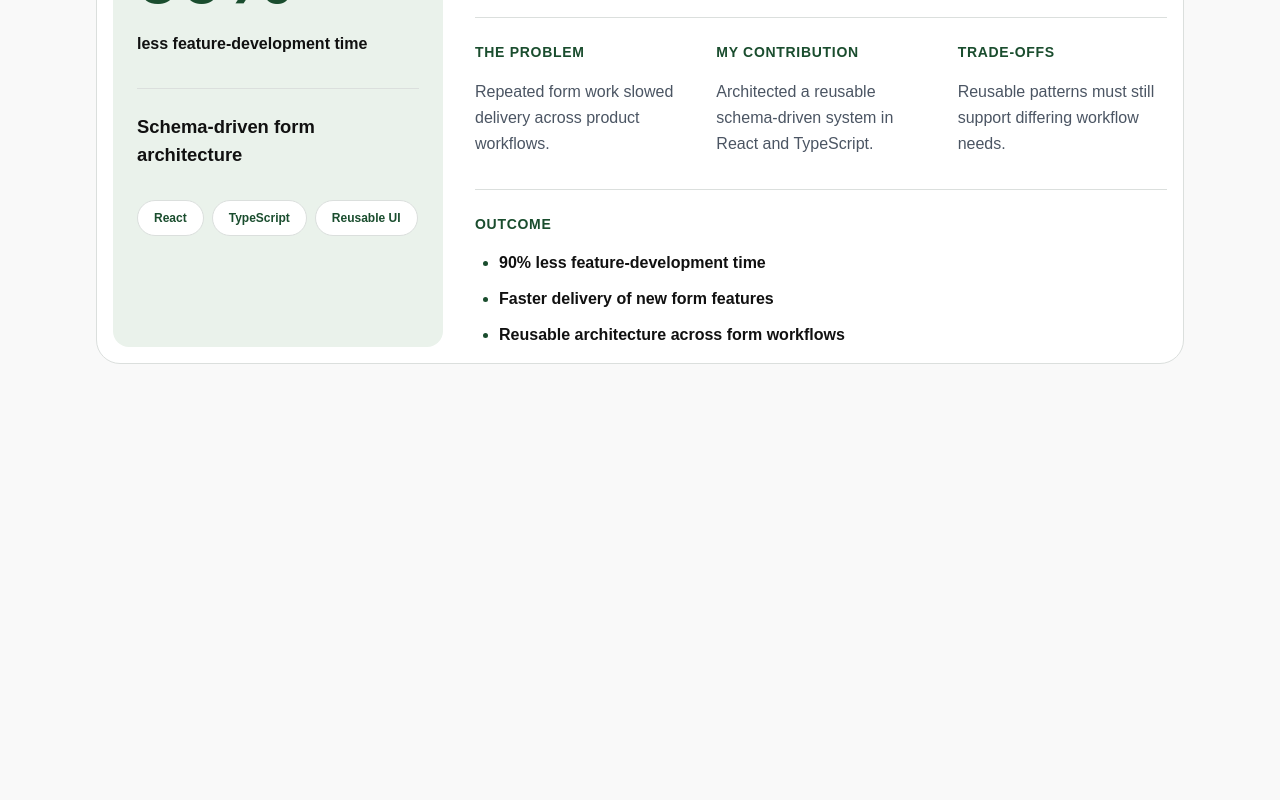
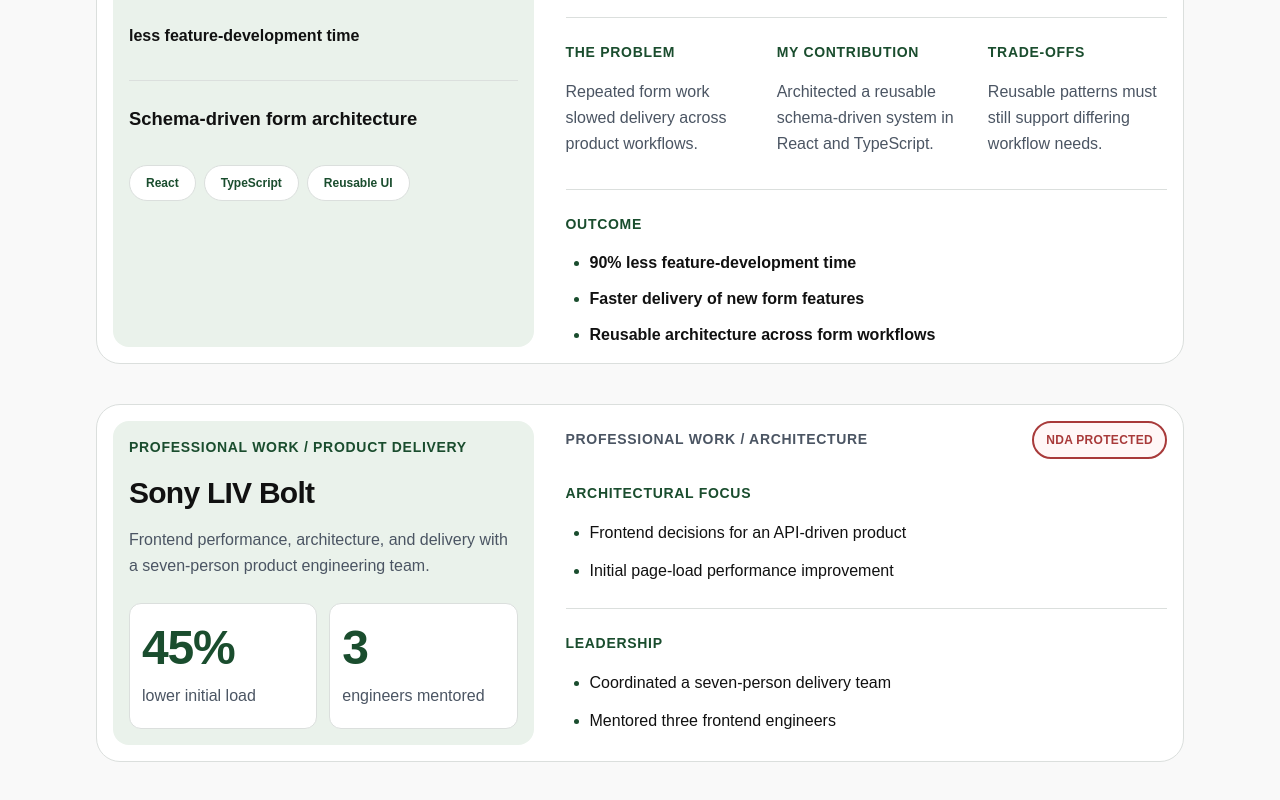
Before and after one commit to Abhishekumar93/portfolio-v2, a Next.js app: page / in a window 1280 px wide. Shown: the part 1244-2044 px from the top of the page. Before the commit the page ends 1648 px from the top, so only its background shows below. Built offline with nearby package versions, Linux system fonts and the light colour scheme.

Commit message:
Add ProductDeliveryCaseStudy component and update ProfessionalCaseStudyCard; enhance layout and metrics

```diff
--- a/app/globals.css
+++ b/app/globals.css
@@ -57,3 +57,7 @@ body {
   color: var(--foreground);
   font-family: Arial, Helvetica, sans-serif;
 }
+
+button {
+  cursor: pointer;
+}
--- a/components/Layout/Header/index.tsx
+++ b/components/Layout/Header/index.tsx
@@ -3,7 +3,7 @@ import ThemeToggle from "@/components/Theme/Toggle";
 
 const Header = () => {
   return (
-    <header className="relative z-10 border-b border-border bg-background px-3 font-sans text-foreground md:px-8 lg:px-12 xl:px-0">
+    <header className="sticky top-0 z-50 border-b border-border bg-background px-3 font-sans text-foreground md:px-8 lg:px-12 xl:px-0">
       <div className="mx-auto flex min-h-16 max-w-6xl items-center justify-between gap-4">
         <span className="text-xl font-bold tracking-tight">AK</span>
         <div className="flex items-center gap-2">
--- a/components/Sections/Metrics/index.tsx
+++ b/components/Sections/Metrics/index.tsx
@@ -25,7 +25,7 @@ const Metrics = () => {
       <dl className="mx-auto grid divide-y divide-border border-y border-divider sm:grid-cols-3 sm:divide-x sm:divide-y-0">
         <MetricItem title="Nearly 8 years" subtitle="Front-end engineering" />
         <MetricItem title="55% lower" subtitle="Initial freeze time" />
-        <MetricItem title="6 engineers" subtitle="Mentored" />
+        <MetricItem title="7 engineers" subtitle="Mentored" />
       </dl>
     </section>
   );
--- /dev/null
+++ b/components/Sections/ProfessionalCaseStudies/ProductDeliveryCaseStudy.tsx
@@ -0,0 +1,69 @@
+import ProfessionalCaseStudyCard from "./ProfessionalCaseStudyCard";
+
+const sonyLivMetrics = [
+  { value: "45%", label: "lower initial load" },
+  { value: "3", label: "engineers mentored" },
+];
+
+const detailHeadingClassName =
+  "text-[clamp(0.75rem,2.5vw,1.25rem)] md:text-[clamp(0.75rem,1.75vw,0.875rem)] font-bold uppercase tracking-wider text-accent";
+
+const detailListClassName =
+  "mt-4 list-disc space-y-3 pl-6 text-[clamp(1rem,3.75vw,1.15rem)] md:text-[clamp(0.875rem,1.5vw,1rem)] font-medium leading-relaxed text-foreground marker:text-accent";
+
+const ProductDeliveryCaseStudy = () => {
+  return (
+    <ProfessionalCaseStudyCard
+      featuredTitle="Professional Work / Product Delivery"
+      featuredContent={
+        <>
+          <h3
+            id="sony-liv-case-study-heading"
+            className="mt-4 wrap-break-word text-[clamp(1.25rem,4.15vw,1.5rem)] font-bold leading-tight tracking-tight text-foreground md:text-[26px] lg:text-[30px]"
+          >
+            Sony LIV Bolt
+          </h3>
+          <p className="mt-4 text-[clamp(1rem,3.75vw,1.15rem)] md:text-[clamp(0.875rem,1.5vw,1rem)] leading-relaxed text-text-secondary">
+            Frontend performance, architecture, and delivery with a seven-person
+            product engineering team.
+          </p>
+          <dl className="mt-6 grid gap-3 grid-cols-2">
+            {sonyLivMetrics.map(({ value, label }) => (
+              <div
+                key={label}
+                className="rounded-xl border border-border bg-surface px-3 py-5"
+              >
+                <dt className="text-[clamp(3rem,6.75vw,4.5rem)] md:text-[clamp(2rem,5vw,3rem)] font-bold leading-none tracking-tight text-accent">
+                  {value}
+                </dt>
+                <dd className="mt-3 text-[clamp(1rem,3.75vw,1.15rem)] md:text-[clamp(0.875rem,1.5vw,1rem)] font-medium leading-normal text-text-secondary">
+                  {label}
+                </dd>
+              </div>
+            ))}
+          </dl>
+        </>
+      }
+      detailsContent={
+        <>
+          <div className="mt-6">
+            <h4 className={detailHeadingClassName}>Architectural Focus</h4>
+            <ul className={detailListClassName}>
+              <li>Frontend decisions for an API-driven product</li>
+              <li>Initial page-load performance improvement</li>
+            </ul>
+          </div>
+          <div className="mt-6 border-t border-border pt-6">
+            <h4 className={detailHeadingClassName}>Leadership</h4>
+            <ul className={detailListClassName}>
+              <li>Coordinated a seven-person delivery team</li>
+              <li>Mentored three frontend engineers</li>
+            </ul>
+          </div>
+        </>
+      }
+    />
+  );
+};
+
+export default ProductDeliveryCaseStudy;
--- a/components/Sections/ProfessionalCaseStudies/ProfessionalCaseStudyCard.tsx
+++ b/components/Sections/ProfessionalCaseStudies/ProfessionalCaseStudyCard.tsx
@@ -11,29 +11,23 @@ const ProfessionalCaseStudyCard = ({
   featuredContent,
   detailsContent,
 }: ProfessionalCaseStudyCardProps) => {
-  const ndaProtectedBadge = () => {
-    return (
-      <span className="rounded-full border-2 border-nda-text bg-nda-bg px-3 py-2 text-[clamp(0.5rem,2vw,0.875rem)] md:text-[clamp(0.625rem,1.25vw,0.875rem)] lg:text-xs font-bold leading-normal tracking-wide text-nda-text">
-        NDA PROTECTED
-      </span>
-    );
-  };
-
   return (
     <article className="grid grid-cols-12 gap-y-6 rounded-3xl border border-border bg-surface p-2 md:p-4 md:gap-x-6 lg:gap-8">
-      <div className="col-span-12 rounded-2xl bg-case-study-panel p-3 md:p-4 lg:p-6 md:col-span-5 lg:col-span-4">
+      <div className="col-span-12 rounded-2xl bg-case-study-panel p-3 md:p-4 md:col-span-5">
         <p className="text-[clamp(0.75rem,2.5vw,1.25rem)] md:text-[clamp(0.75rem,1.75vw,0.875rem)] font-bold uppercase tracking-wider text-accent">
           {featuredTitle}
         </p>
         {featuredContent}
       </div>
 
-      <div className="col-span-12 md:col-span-7 lg:col-span-8">
+      <div className="col-span-12 md:col-span-7">
         <div className="flex flex-wrap items-center justify-between gap-3">
           <p className="text-[clamp(0.75rem,2.5vw,1.25rem)] md:text-[clamp(0.75rem,1.75vw,0.875rem)] font-bold uppercase tracking-wider text-text-secondary">
             Professional Work / Architecture
           </p>
-          {ndaProtectedBadge()}
+          <span className="rounded-full border-2 border-nda-text bg-nda-bg px-3 py-2 text-[clamp(0.5rem,2vw,0.875rem)] md:text-[clamp(0.625rem,1.25vw,0.875rem)] lg:text-xs font-bold leading-normal tracking-wide text-nda-text">
+            NDA PROTECTED
+          </span>
         </div>
         {detailsContent}
       </div>
--- a/components/Sections/ProfessionalCaseStudies/index.tsx
+++ b/components/Sections/ProfessionalCaseStudies/index.tsx
@@ -1,4 +1,5 @@
 import SchemaDrivenCaseStudy from "./SchemaDrivenCaseStudy";
+import ProductDeliveryCaseStudy from "./ProductDeliveryCaseStudy";
 
 const ProfessionalCaseStudies = () => {
   return (
@@ -22,6 +23,9 @@ const ProfessionalCaseStudies = () => {
       <div className="mt-6">
         <SchemaDrivenCaseStudy />
       </div>
+      <div className="mt-10">
+        <ProductDeliveryCaseStudy />
+      </div>
     </section>
   );
 };
```
